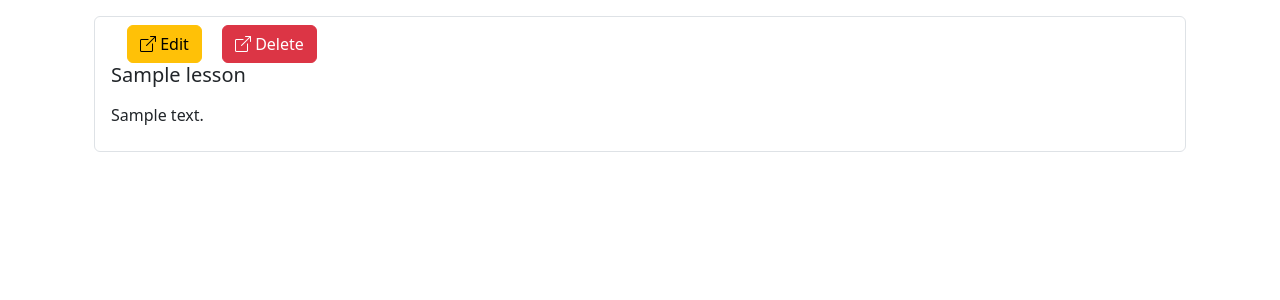
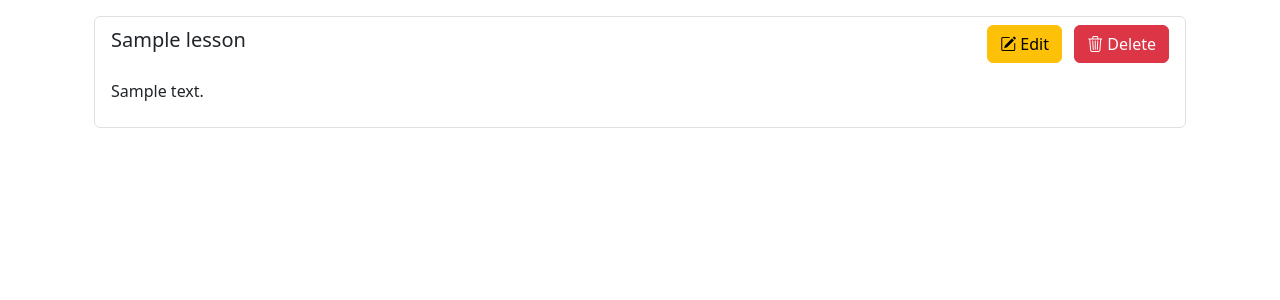
Before and after one commit to SamuP14/lumino, a Django app: template subjects/templates/lessons/lesson_detail.html in a window 1280 px wide. Shown: the part 94-394 px from the top of the page. Run offline with Django 5.2, Linux system fonts and the light colour scheme; the template is opened without the code that fills it: values that come from a table or form of the project are taken from there, others are empty; tables that the repository leaves empty hold one stand-in row (values such as "Sample post"); some libraries are stand-ins or nearby versions.

Commit message:
cambios menores

```diff
--- a/subjects/templates/lessons/lesson_detail.html
+++ b/subjects/templates/lessons/lesson_detail.html
@@ -12,18 +12,25 @@
   <div class="container">
     <div class="list-group">
       <div class="list-group-item">
-        {% if not user.profile.is_student %}
-          <a href="{% url 'subjects:edit-lesson' subject.code lesson.pk %}" class="ms-3 btn btn-warning">
-            <i class="bi bi-box-arrow-up-right"></i> Edit
-          </a>
-          <a href="{% url 'subjects:delete-lesson' subject.code lesson.pk %}" class="ms-3 btn btn-danger">
-            <i class="bi bi-box-arrow-up-right"></i> Delete
-          </a>
-        {% endif %}
-        <h5>{{ lesson.title }}</h5>
+        <div class="d-flex justify-content-between align-items-center">
+          <div>
+            <h5>{{ lesson.title }}</h5>
+          </div>
+          {% if not user.profile.is_student %}
+            <div>
+              <a href="{% url 'subjects:edit-lesson' subject.code lesson.pk %}" class="btn btn-warning me-2">
+                <i class="bi bi-pencil-square"></i> Edit
+              </a>
+              <a href="{% url 'subjects:delete-lesson' subject.code lesson.pk %}" class="btn btn-danger">
+                <i class="bi bi-trash3"></i> Delete
+              </a>
+            </div>
+          {% endif %}
+        </div>
         <p class="mt-3" style="text-align: justify;">
           {{ lesson.content }}
         </p>
       </div>
     </div>
+  </div>
 {% endblock %}
```
Also changed, not shown: subjects/forms.py (+9 -2 lines), subjects/templates/subjects/subject_detail.html (+5 -3 lines), subjects/templates/subjects/subject_list.html (+10 -4 lines), tests/test_subjects.py (+9 -3 lines), 1 other file.
